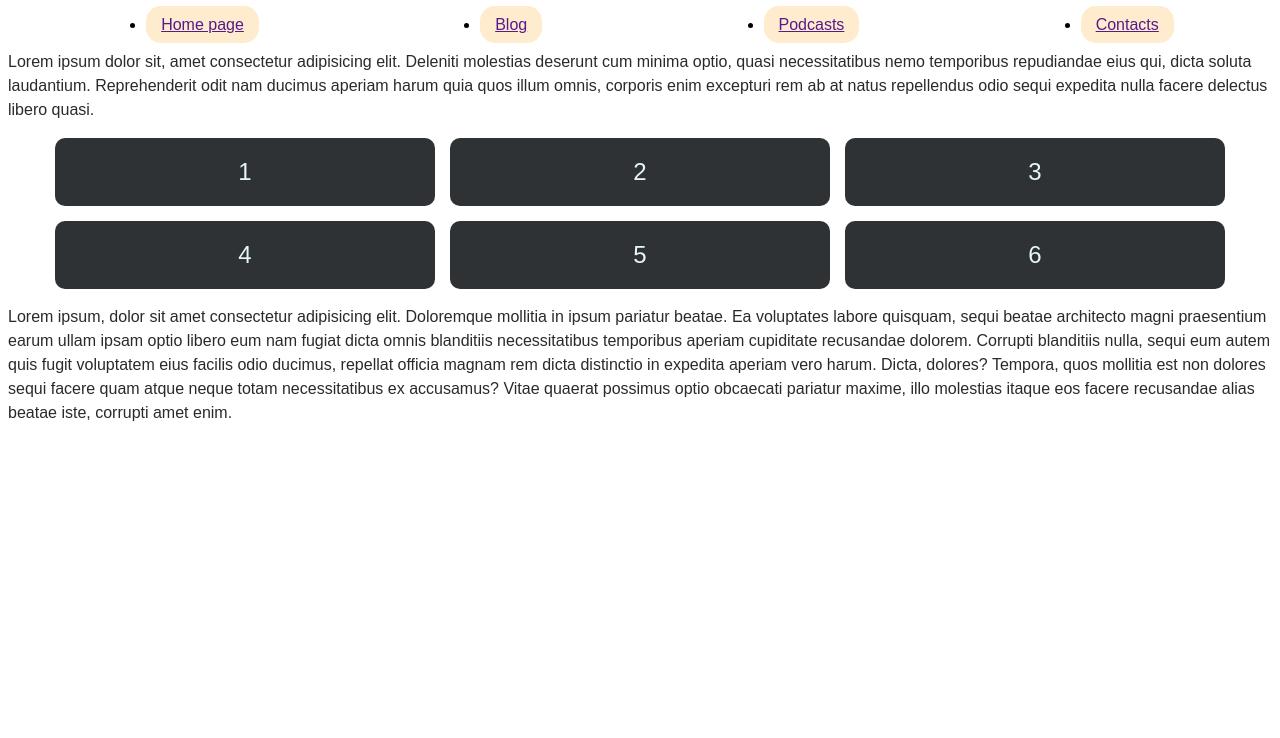
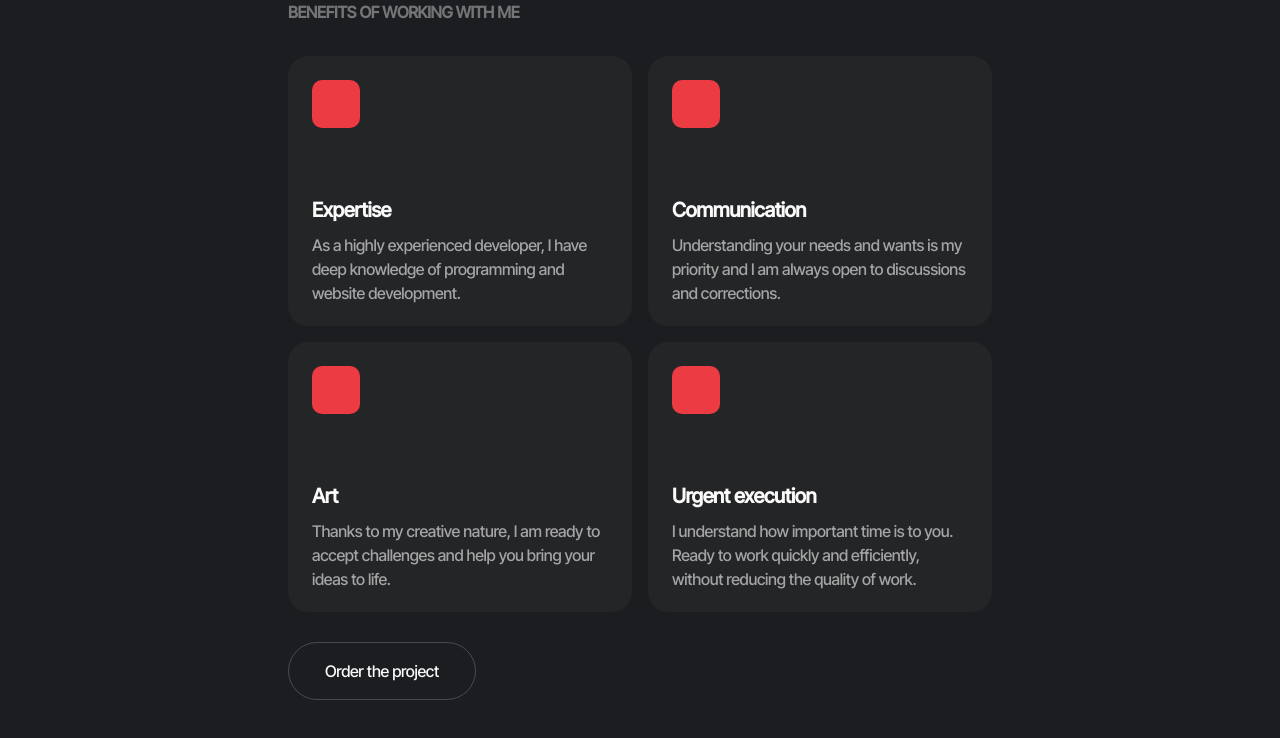
Before and after one commit to DarkEnjex/simulator-with-commands, a plain HTML site: page index.html in a window 1280 px wide. Drawn offline with nearby package versions, Linux system fonts and the light colour scheme.

Commit message:
do benefits for project

```diff
--- /dev/null
+++ b/css/benefits.css
@@ -0,0 +1,119 @@
+/* .container {} */
+
+.benefits-container {
+    max-width: 344px;
+    max-height: 1271px;
+}
+
+.benefits-title {
+    padding-bottom: 32px;
+}
+
+.benefits-title-name {
+    font-weight: 600;
+    font-size: 16px;
+    line-height: 1.5;
+    letter-spacing: -0.02em;
+    text-transform: uppercase;
+    color: rgba(250, 250, 250, 0.4);
+}
+
+.benefits-cards {}
+
+.benefits-all-menu-item {
+    display: flex;
+    flex-wrap: wrap;
+    align-items: center;
+    justify-content: center;
+    gap: 16px;
+    margin-bottom: 50px;
+}
+
+.benefits-all-item {
+    border-radius: 20px;
+    padding: 24px;
+    width: 344px;
+    height: 270px;
+    background: #242527;
+
+}
+
+.benefits-svg-item {}
+
+.benefits-svg-item-menu {}
+
+.benefits-svg-item-list {}
+
+.benefits-svg {
+    border-radius: 10px;
+    width: 48px;
+    height: 48px;
+    margin-bottom: 64px;
+    background: #ed3b44;
+}
+
+.benefits-svg-link {}
+
+.benefits-card-title {
+    font-weight: 600;
+    font-size: 20px;
+    line-height: 1.5;
+    letter-spacing: -0.02em;
+    color: #fafafa;
+    margin-bottom: 8px;
+}
+
+.benefits-card-paragraf {
+    font-weight: 500;
+    font-size: 16px;
+    line-height: 1.5;
+    letter-spacing: -0.02em;
+    color: rgba(250, 250, 250, 0.6);
+}
+
+.benefits-link {
+    font-weight: 500;
+    font-size: 16px;
+    letter-spacing: -0.02em;
+    color: #fafafa;
+
+    border: 1px solid rgba(250, 250, 250, 0.2);
+    border-radius: 60px;
+    padding: 18px 36px;
+    width: 187px;
+    height: 55px;
+}
+
+.benefits-link:hover {
+    background: #ed3b44;
+}
+
+.benefits-link:focus {
+    background: #e0373f;
+}
+
+/* * TABLET */
+@media screen and (min-width: 768px) {
+    .benefits-container {
+        max-width: 704px;
+        max-height: 731px;
+    }
+}
+
+
+/* * DESKTOP */
+@media screen and (min-width: 1440px) {
+    .benefits-container {
+        max-width: 1376px;
+        max-height: 675px;
+        display: flex;
+    }
+
+    .benefits-title {
+        /* display: flex; */
+        /* align-items: center;
+        justify-content: center; */
+        /* flex-direction: row; */
+        margin-right: 412px;
+    }
+}
--- /dev/null
+++ b/css/forbenefits.css
@@ -0,0 +1,76 @@
+@import url(./benefits.css);
+
+html {
+    scroll-behavior: smooth;
+    scroll-padding-top: 50px;
+}
+
+h1,
+h2,
+h3,
+h4,
+h5,
+h6,
+p {
+    margin: 0;
+}
+
+a {
+    text-decoration: none;
+}
+
+ul {
+    list-style: none;
+    padding: 0;
+    margin: 0;
+}
+
+img {
+    display: block;
+    max-width: 100%;
+    height: auto;
+}
+
+body {
+    font-family: 'Inter Tight', sans-serif;
+    font-style: normal;
+    background: #1C1D20;
+}
+
+button {
+    cursor: pointer;
+    margin: 0;
+    padding: 0;
+    border: 0;
+    background-color: transparent;
+    background: none;
+}
+
+
+.container {
+    max-width: 375px;
+    padding: 0 16px;
+    margin: 0 auto;
+}
+
+@media (min-width: 320px) and (max-width: 374px) {
+    .container {
+        width: 100%;
+        padding: 0 16px;
+        margin: 0 auto;
+    }
+}
+
+@media screen and (min-width: 768px) {
+    .container {
+        max-width: 768px;
+        padding: 0 32px;
+    }
+}
+
+@media screen and (min-width: 1440px) {
+    .container {
+        max-width: 1440px;
+        padding: 0 32px;
+    }
+}
--- a/index.html
+++ b/index.html
@@ -9,12 +9,21 @@
     <!-- <script type="module" src="./js/modul-3.js"></script> -->
     <!-- <script type="module" src="./js/modul-4.js"></script> -->
     <!-- <script type="module" src="./js/modul-5.js"></script> -->
-    <script type="module" src="./js/modul-6.js"></script>
-    <link rel="stylesheet" href="./css/stylesheet.css">
+    <!-- <script type="module" src="./js/modul-6.js"></script> -->
+    <!-- <link rel="stylesheet" href="./css/stylesheet.css"> -->
+
+    <link rel="stylesheet" href="https://cdnjs.cloudflare.com/ajax/libs/modern-normalize/2.0.0/modern-normalize.min.css"
+        integrity="sha512-4xo8blKMVCiXpTaLzQSLSw3KFOVPWhm/TRtuPVc4WG6kUgjH6J03IBuG7JZPkcWMxJ5huwaBpOpnwYElP/m6wg=="
+        crossorigin="anonymous" referrerpolicy="no-referrer" />
+    <link rel="preconnect" href="https://fonts.googleapis.com" />
+    <link rel="preconnect" href="https://fonts.gstatic.com" crossorigin />
+    <link href="https://fonts.googleapis.com/css2?family=Inter+Tight:wght@500&;600&display=swap" rel="stylesheet" />
+
+    <link rel="stylesheet" href="./css/forbenefits.css">
 </head>
 
 <body>
-    <header>
+    <!-- <header>
         <ul class="menu">
             <li class="item"><a href="" class="link">Home page</a></li>
             <li class="item"><a href="" class="link">Blog</a></li>
@@ -44,7 +53,81 @@
             possimus optio obcaecati pariatur maxime, illo molestias itaque eos facere recusandae alias beatae iste,
             corrupti amet enim.</p>
     </main>
-    <footer></footer>
+    <footer></footer> -->
+    <!-- * BENEFITS -->
+    <section id="benefits" class="container benefits-container">
+        <div class="benefits-title">
+            <h2 class="benefits-title-name">Benefits of working with me</h2>
+        </div>
+        <div class="benefits-cards">
+            <ul class="benefits-all-menu-item">
+                <li class="benefits-all-item">
+                    <div class="benefits-svg-item">
+                        <ul class="benefits-svg-item-menu">
+                            <li class="benefits-svg-item-list">
+                                <svg class="benefits-svg">
+                                    <use class="benefits-svg-link"></use>
+                                </svg>
+                            </li>
+                        </ul>
+                    </div>
+                    <h3 class="benefits-card-title">Expertise</h3>
+                    <p class="benefits-card-paragraf">As a highly experienced developer, I have deep knowledge of
+                        programming and website development.
+                    </p>
+                </li>
+                <li class="benefits-all-item">
+                    <div class="benefits-svg-item">
+                        <ul class="benefits-svg-item-menu">
+                            <li class="benefits-svg-item-list">
+                                <svg class="benefits-svg">
+                                    <use class="benefits-svg-link"></use>
+                                </svg>
+                            </li>
+                        </ul>
+                    </div>
+                    <h3 class="benefits-card-title">Communication</h3>
+                    <p class="benefits-card-paragraf">Understanding your needs and wants is my priority and I am always
+                        open to discussions and
+                        corrections.</p>
+                </li>
+                <li class="benefits-all-item">
+                    <div class="benefits-svg-item">
+                        <ul class="benefits-svg-item-menu">
+                            <li class="benefits-svg-item-list">
+                                <svg class="benefits-svg">
+                                    <use class="benefits-svg-link"></use>
+                                </svg>
+                            </li>
+                        </ul>
+                    </div>
+                    <h3 class="benefits-card-title">Art</h3>
+                    <p class="benefits-card-paragraf">Thanks to my creative nature, I am ready to accept challenges and
+                        help you bring your ideas to
+                        life.</p>
+                </li>
+                <li class="benefits-all-item">
+                    <div class="benefits-svg-item">
+                        <ul class="benefits-svg-item-menu">
+                            <li class="benefits-svg-item-list">
+                                <svg class="benefits-svg">
+                                    <use class="benefits-svg-link"></use>
+                                </svg>
+                            </li>
+                        </ul>
+                    </div>
+                    <h3 class="benefits-card-title">Urgent execution</h3>
+                    <p class="benefits-card-paragraf">I understand how important time is to you. Ready to work quickly
+                        and efficiently, without
+                        reducing the quality of work.</p>
+                </li>
+            </ul>
+            <a href="" class="benefits-link">Order the project</a>
+        </div>
+    </section>
+
+
+
 </body>
 
 </html>
```
